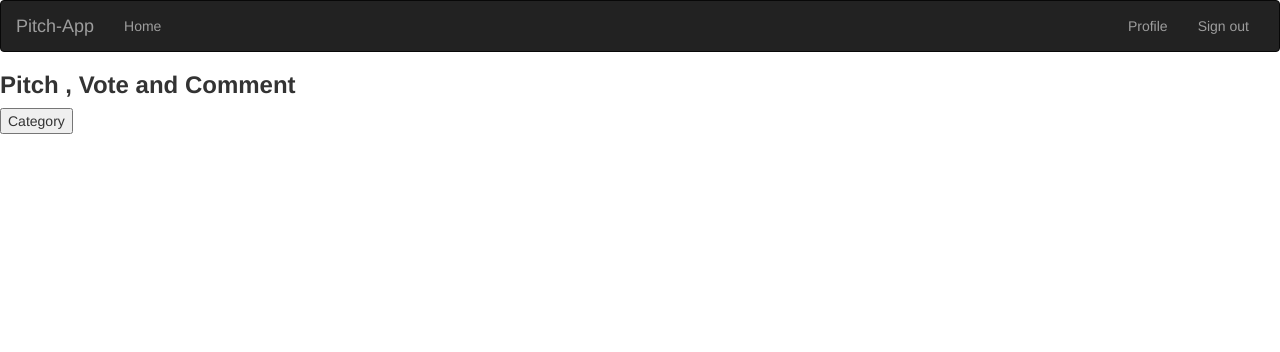
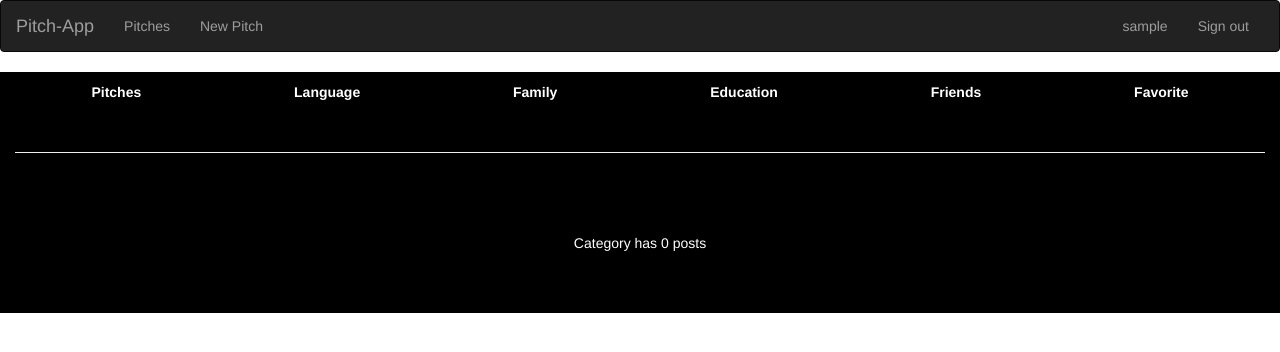
Before and after one commit to UMUTONIRitha/Pitch-App, a Flask app: page / in a window 1280 px wide. Shown: the top 352 px of the page. Run offline with Flask 2, Linux system fonts and the light colour scheme; the visitor is signed in with stand-in values (Sample User, id 1); data comes from the database, SQL or seed files in the repository; some libraries are stand-ins or nearby versions.

Commit message:
save changes

```diff
--- a/app/templates/auth/login.html
+++ b/app/templates/auth/login.html
@@ -17,7 +17,7 @@
       {{wtf.quick_form(login_form)}}
       <p> Don't have an account? <a href="{{url_for('auth.register')}}">Sign up here</a></p>
      </div>
-     <div clas="col-md-2"> </div>
+     <div class="col-md-2"> </div>
     </div>
 </div>
 
--- a/app/templates/index.html
+++ b/app/templates/index.html
@@ -1,10 +1,56 @@
-{% extends 'base.html'%}
+{% extends 'base.html' %}
+{% import 'macros.html' as macro%}
 {% block styles%}
-    {{ super() }}
-    <link rel="stylesheet" href="{{url_for('static',filename='css/index.css')}}">
+{{ super() }}
+
+<link rel="stylesheet" href="{{url_for('static',filename='css/index.css')}}">
+ <script src="https://kit.fontawesome.com/83d474e45f.js" crossorigin="anonymous"></script>
+ {% endblock %}
+
+ {% block content%}
+
+ <div class="container-fluid" id="particles-js" style="background-color:black;color:white">
+
+    <ul class="nav nav-pills nav-justified nav-fill" role="tablist">
+    <li class="nav-item">
+        <a class="nav-link" id="cats" data-toggle="tab" href="#all" style="color:white"><strong>Pitches</strong></a><br>
+    </li>
+    <li class="nav-item">
+        <a class="nav-link" id="cats" data-toggle="tab" href="#language" style="color:white"><strong>Language</strong></a><br>
+    </li>
+    <li class="nav-item">
+        <a class="nav-link" id="cats" data-toggle="tab" href="#family" style="color:white"><strong>Family</strong></a><br>
+    </li>
+    <li class="nav-item">
+        <a class="nav-link" id="cats" data-toggle="tab" href="#education" style="color: white"><strong>Education</strong></a><br>
+    </li>
+     <li class="nav-item">
+        <a class="nav-link" id="cats" data-toggle="tab" href="#friends" style="color:white"><strong>Friends</strong></a><br>
+    </li>
+     <li class="nav-item">
+        <a class="nav-link" id="cats" data-toggle="tab" href="#favorite" style="color: white"><strong>Favorite</strong></a><br>
+    </li>
+    </ul>
+
+    <hr>
+    <br><br>
+    <div class="tab-content">
+    <div class="container tab-pane active" id="all"><br>
+    {{macro.display(pitches)}} </div>
+
+    <div class="container tab-pane fade" id="language"><br>
+    {{macro.display(language)}} </div>
+     <div class="container tab-pane fade" id="family"><br>
+    {{macro.display(family)}} </div>
+     <div class="container tab-pane fade" id="education"><br>
+    {{macro.display(education)}} </div>
+   </div>
+   <div class="container tab-pane fade" id="friends"><br>
+    {{macro.display(friends)}} </div>
+   </div>
+   <div class="container tab-pane fade" id="favorite"><br>
+    {{macro.display(favorite)}} </div>
+   </div>
+</div>
+</div>
 {% endblock %}
-<!-- Content block -->
-{% block content %}
-<h3> <b>Pitch , Vote and Comment</b></h3>
-<button>Category</button>
-{% endblock%}
--- a/app/templates/macros.html
+++ b/app/templates/macros.html
@@ -0,0 +1,49 @@
+{% macro displayCategoryList(category_list) %}
+{% for category in category_list %}
+<div>
+    <a href="{{url_for('main.category',id = category.id)}}">
+        <p>{{category.cat_name|upper}}</p>
+    </a>
+</div>
+{% endfor %}
+{% endmacro %}
+{% macro display(pitches) %}
+<div class="container-fluid">
+    <div class="row">
+        {% if pitches %}
+        {% for category in pitches %}
+        <div class="col-md-4">
+            <div class="thumbnail" id="carded">
+                <div class="card-body text-center">
+                    <p>Title: {{category.title}}</p>
+                    <p class="text-center">Catgory: {{category.category}}</p>
+                    <footer class="blockquote-footer text-center" style="color:black">Posted by:
+                        {{category.user.username}}</footer><br>
+                    <div>
+                        <p><span class="foot"><i class="fas fa-comment-dots"
+                                    style="color:black;font-size: 18px;"></i>{{category.comment.count()}}</span>
+                            <span class="foot"><a href="{{url_for('main.like',id=category.id)}}"><i
+                                        class="fa fa-thumbs-up"
+                                        style="font-size:18px;color:green"></i></a>{{category.upvote.count()}}</span>
+                            <span class="foot"><a href="{{url_for('main.dislike', id = category.id)}}"><i
+                                        class="fa fa-thumbs-down"
+                                        style="font-size:18px;color:black"></i></a>{{category.downvote.count()}}</span>
+                        </p>
+                        <p><a href="{{url_for('main.comment',pitch_id=category.id)}}"
+                                class="btn btn-success btn-sm">Comment</a>
+                        </p>
+                    </div>
+                </div>
+            </div>
+        </div>
+        {% endfor %}
+        {% else %}
+        <div class="card w-90 mb-3">
+            <div class="card-body">
+                <p class="card-title text-center">Category has 0 posts</p>
+            </div>
+        </div>
+        {% endif %}
+    </div>
+</div>
+{% endmacro %}
--- a/app/templates/navbar.html
+++ b/app/templates/navbar.html
@@ -7,21 +7,25 @@
                 <span class="icon-bar"></span>
                 <span class="icon-bar"></span>
             </button>
-                <a class="navbar-brand" href="/"> Pitch-App </a>
+            <a class="navbar-brand" href="{{url_for('main.index')}}"> Pitch-App</a>
         </div>
         <div class="navbar-collapse collapse">
             <ul class="nav navbar-nav">
-                    <li><a href="/">Home</a></li></ul>
-
+                <li><a href="{{url_for('main.index')}}">Pitches</a></li>
+                {% if current_user.is_authenticated %}
+                <li class="nav-item">
+                    <a class="nav-link" href="{{url_for('main.new_pitch')}}">New Pitch</a>
+                </li>
+                {% endif %}
+            </ul>
             <ul class="nav navbar-nav navbar-right">
                 {% if current_user.is_authenticated %}
-                  <li><a href="{{url_for('main.profile',uname=current_user.username)}}">Profile</a></li>
+                <li><a href="{{url_for('main.profile',uname=current_user.username)}}">{{current_user.username}}</a></li>
                 <li><a href="{{url_for('auth.logout')}}">Sign out</a></li>
                 {% else %}
                 <li><a href="{{url_for('auth.login')}}">Sign in</a></li>
                 {%endif%}
             </ul>
-
         </div>
     </div>
 </div>
--- a/app/templates/profile/profile.html
+++ b/app/templates/profile/profile.html
@@ -4,7 +4,7 @@
 <div class="container">
 <div class="row">
 <!-- displaying  Username-->
-  <div class="col-md-4">
+  <div class="col-md-6">
     <h3> {{user.username| capitalize}} </h3>
 
 {% if user == current_user %}
@@ -21,7 +21,7 @@
 
   <!--Display profile photo-->
 
-<div class="col-md-4">
+<div class="col-md-6">
     {% if user.profile_pic_path %}
 
     <img src="{{url_for('static',filename=user.profile_pic_path)}}" alt="" class="img-thumbnail">
```
Also changed, not shown: app/templates/comment.html (+28 -0 lines), app/templates/pitch.html (+18 -0 lines), 1 other file. Lines whose indentation alone changed are shown as unchanged.
